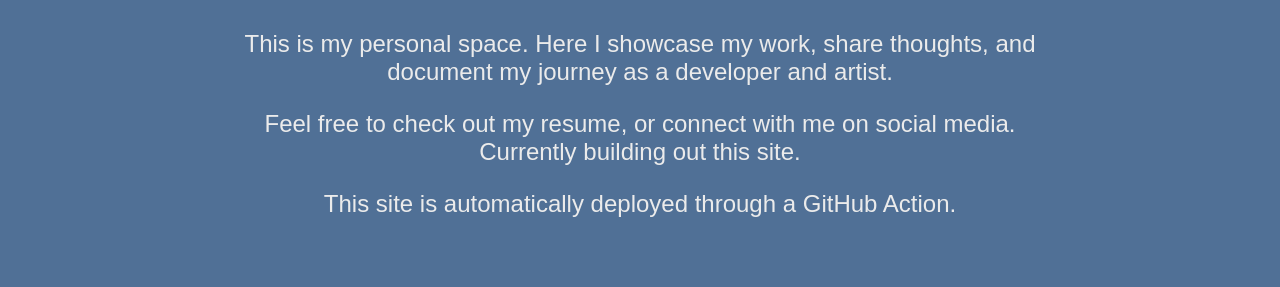
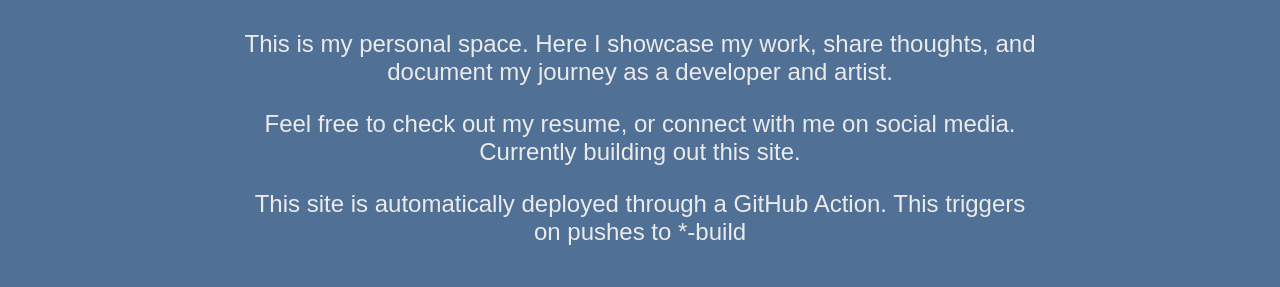
Before and after one commit to supersweet-dev/supersweet-dev.github.io, an Astro site: page / in a window 1280 px wide. Shown: the part 329-616 px from the top of the page. Built offline with nearby package versions, Linux system fonts and the light colour scheme; Astro itself is replaced by a stand-in of ours; a web font is replaced by a local one.

Commit message:
trigger test workflow

```diff
--- a/src/pages/index.astro
+++ b/src/pages/index.astro
@@ -81,7 +81,10 @@ const resumeLink =
 				Feel free to check out my resume, or connect with me on social
 				media. Currently building out this site.
 			</p>
-			<p>This site is automatically deployed through a GitHub Action.</p>
+			<p>
+				This site is automatically deployed through a GitHub Action.
+				This triggers on pushes to *-build
+			</p>
 		</div>
 		<footer class="footer">
 			© 2025 Gema Alvarez — Built with <a
```
